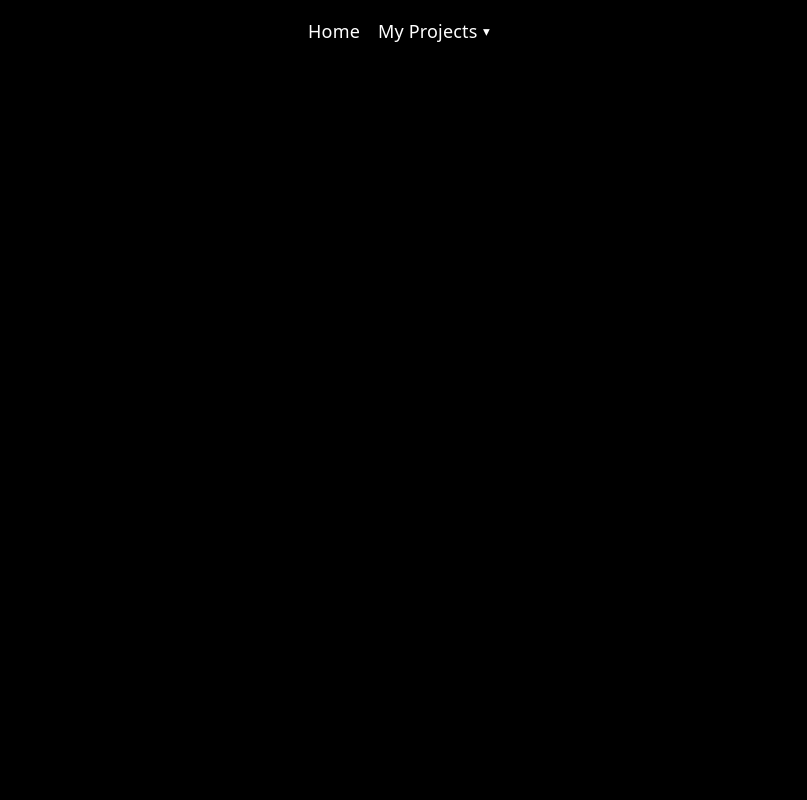
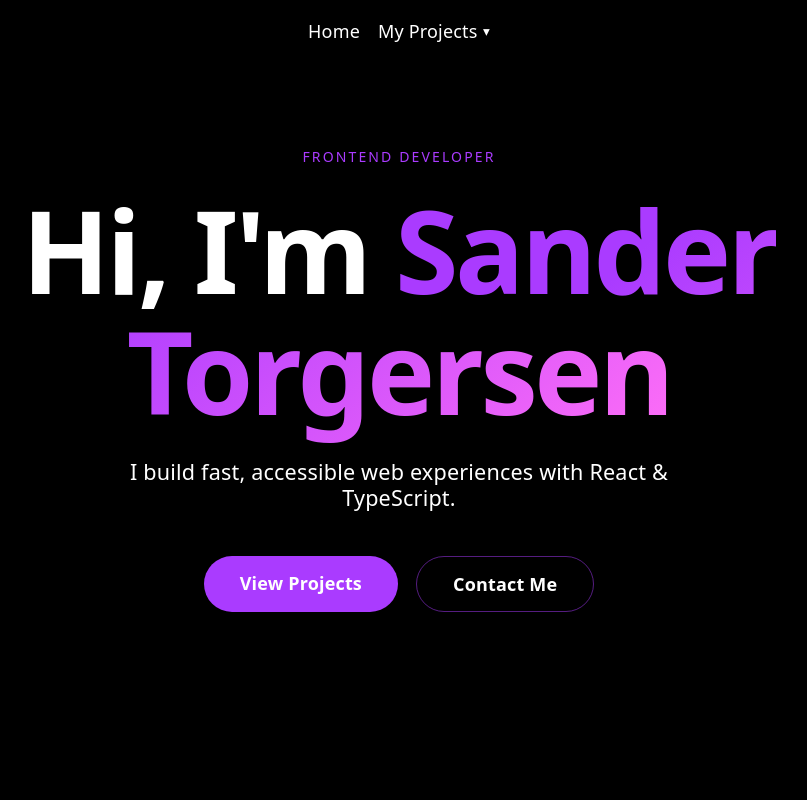
Before and after one commit to SanderTorg/Portfolio-2-Santo, a React (Vite) app: page / in a window 1280 px wide. Shown: the top 800 px of the page, without its empty margins (241-1048 px from the left). Built offline with nearby package versions, Linux system fonts and the light colour scheme.

Commit message:
feat: - added animations and fade out of view. - Added contact info

```diff
--- a/src/App.css
+++ b/src/App.css
@@ -1,3 +1,11 @@
+header {
+  position: fixed;
+  top: 0;
+  left: 0;
+  width: 100%;
+  z-index: 1000;
+}
+
 a {
   display: inline-block;
   color: var(--text);
@@ -7,6 +15,215 @@ a {
   }
 }
 
+/* BUTTONS */
+.btn-primary {
+  display: inline-block;
+  padding: 0.75rem 2rem;
+  background: var(--accent);
+  color: #fff !important;
+  border-radius: 999px;
+  font-weight: 600;
+  text-decoration: none;
+  transition:
+    opacity 0.2s,
+    transform 0.15s;
+  &:hover {
+    opacity: 0.85;
+  }
+}
+
+.btn-ghost {
+  display: inline-block;
+  padding: 0.75rem 2rem;
+  border: 1px solid var(--accent-border);
+  border-radius: 999px;
+  font-weight: 600;
+  text-decoration: none;
+  transition:
+    border-color 0.2s,
+    background 0.2s;
+  &:hover {
+    border-color: var(--accent);
+    background: var(--accent-bg);
+    color: var(--text-h);
+  }
+}
+
+/* HERO */
+.hero-section {
+  min-height: 90svh;
+  display: flex;
+  flex-direction: column;
+  justify-content: center;
+  align-items: center;
+  text-align: center;
+  padding: 4rem 1.5rem;
+  will-change: opacity, transform;
+}
+
+.hero-title {
+  font-size: clamp(3rem, 9vw, 7rem);
+  font-weight: 800;
+  line-height: 1.05;
+  letter-spacing: -0.03em;
+  margin: 0.5rem 0 1.5rem;
+  color: var(--text-h);
+}
+
+.accent-text {
+  background: linear-gradient(135deg, var(--accent) 30%, #ff6ef7);
+  -webkit-background-clip: text;
+  -webkit-text-fill-color: transparent;
+  background-clip: text;
+}
+
+.hero-sub {
+  font-size: clamp(1rem, 2vw, 1.2rem);
+  color: var(--text);
+  max-width: 44ch;
+  margin-bottom: 2.5rem;
+}
+
+.hero-ctas {
+  display: flex;
+  gap: 1rem;
+  flex-wrap: wrap;
+  justify-content: center;
+}
+
+/* SECTIONS */
+.content-section {
+  padding: 7rem 1.5rem;
+  min-height: 100svh;
+  max-width: 1000px;
+  margin: 0 auto;
+  display: flex;
+  flex-direction: column;
+  justify-content: center;
+  animation: section-exit linear both;
+  animation-timeline: view();
+  animation-range: exit 0% exit 100%;
+}
+
+@keyframes section-exit {
+  from {
+    opacity: 1;
+    transform: translateY(0);
+  }
+  to {
+    opacity: 0;
+    transform: translateY(-8%);
+  }
+}
+
+.section-label {
+  font-size: 0.78rem;
+  letter-spacing: 0.15em;
+  text-transform: uppercase;
+  color: var(--accent);
+  margin-bottom: 0.6rem;
+}
+
+.section-title {
+  font-size: clamp(2rem, 5vw, 3.5rem);
+  font-weight: 800;
+  letter-spacing: -0.025em;
+  line-height: 1.1;
+  margin-bottom: 2.5rem;
+  color: var(--text-h);
+}
+
+/* CARDS */
+.cards-grid {
+  display: grid;
+  grid-template-columns: repeat(auto-fit, minmax(260px, 1fr));
+  gap: 1.5rem;
+}
+
+.card {
+  display: block;
+  text-decoration: none;
+  background: var(--accent-bg);
+  border: 1px solid var(--accent-border);
+  border-radius: 0.75rem;
+  padding: 1.5rem;
+  box-shadow: var(--shadow);
+  transition:
+    border-color 0.2s,
+    box-shadow 0.2s;
+  cursor: pointer;
+
+  &:hover {
+    border-color: var(--accent);
+    box-shadow:
+      0 0 0 1px var(--accent),
+      var(--shadow);
+    color: var(--text);
+  }
+
+  .card-image {
+    width: 100%;
+    aspect-ratio: 16 / 9;
+    object-fit: cover;
+    border-radius: 0.5rem;
+    margin-bottom: 1rem;
+  }
+
+  h2 {
+    font-size: 1.2rem;
+    font-weight: 600;
+    color: var(--text-h);
+    margin-bottom: 0.5rem;
+  }
+
+  p {
+    color: var(--text);
+    font-size: 0.93rem;
+    line-height: 1.65;
+  }
+}
+
+/* ABOUT */
+.about-layout {
+  display: grid;
+  grid-template-columns: 1fr 1fr;
+  gap: 4rem;
+  align-items: center;
+  text-align: left;
+
+  @media (max-width: 768px) {
+    grid-template-columns: 1fr;
+    gap: 2.5rem;
+  }
+}
+
+.about-body {
+  color: var(--text);
+  font-size: 1.05rem;
+  line-height: 1.8;
+}
+
+.about-image img {
+  width: 100%;
+  border-radius: 1rem;
+  border: 1px solid var(--accent-border);
+}
+
+/* CONTACT */
+.contact-layout {
+  display: flex;
+  flex-direction: column;
+  align-items: center;
+  gap: 1.25rem;
+  text-align: center;
+}
+
+.social-links {
+  display: flex;
+  gap: 1rem;
+}
+
+/* DROPDOWN */
 .dropdown {
   position: relative;
 
@@ -61,35 +278,3 @@ a {
     }
   }
 }
-
-.card {
-  background: var(--accent-bg);
-  border: 1px solid var(--accent-border);
-  border-radius: 0.75rem;
-  padding: 1.5rem;
-  box-shadow: var(--shadow);
-  transition:
-    border-color 0.2s,
-    box-shadow 0.2s;
-
-  &:hover {
-    border-color: var(--accent);
-    box-shadow:
-      0 0 0 1px var(--accent),
-      var(--shadow);
-  }
-
-  h2 {
-    font-family: var(--heading);
-    font-size: 1.25rem;
-    font-weight: 600;
-    color: var(--text-h);
-    margin-bottom: 0.5rem;
-  }
-
-  p {
-    color: var(--text);
-    font-size: 0.95rem;
-    line-height: 1.6;
-  }
-}
--- a/src/components/layout/Layout.tsx
+++ b/src/components/layout/Layout.tsx
@@ -4,7 +4,7 @@ import Navbar from "./Navbar";
 export default function Layout() {
   return (
     <div>
-      <header>
+      <header className="header">
         <Navbar />
       </header>
       <main className="container mx-auto p-4">
--- a/src/components/layout/Navbar.tsx
+++ b/src/components/layout/Navbar.tsx
@@ -8,7 +8,7 @@ const projectLinks = [
 
 export default function Navbar() {
   return (
-    <nav className="flex w-full justify-center gap-4 py-4">
+    <nav className="flex w-full justify-center gap-4 py-4  bg-black/40 ">
       <a href="/">Home</a>
       <Dropdown label="My Projects" items={projectLinks} />
     </nav>
--- a/src/components/pages/home.tsx
+++ b/src/components/pages/home.tsx
@@ -1,49 +1,212 @@
+import { useRef } from "react";
+import { motion, useScroll, useTransform } from "motion/react";
 import Card from "../ui/Card";
 import heroImg from "../../assets/hero.png";
-import { motion, useScroll } from "motion/react";
+
+const projects = [
+  {
+    title: "Social Media App",
+    href: "/social-media",
+    image: heroImg,
+    desc: "A full-stack social platform with auth, posts, profiles and a follow system.",
+  },
+  {
+    title: "Online Shop",
+    href: "/online-shop",
+    image: heroImg,
+    desc: "E-commerce store with product listings, cart and checkout flow.",
+  },
+  {
+    title: "Auction House",
+    href: "/auction",
+    image: heroImg,
+    desc: "Real-time auction platform with live bidding and listing management.",
+  },
+];
+
+const fadeUp = {
+  hidden: { opacity: 0, y: 40 },
+  show: {
+    opacity: 1,
+    y: 0,
+    transition: { duration: 0.6, ease: "easeOut" as const },
+  },
+};
 
 export default function HomePage() {
-  const { scrollYProgress } = useScroll();
+  const heroRef = useRef<HTMLElement>(null);
+  const { scrollYProgress } = useScroll({
+    target: heroRef,
+    offset: ["start start", "end start"],
+  });
+  const heroOpacity = useTransform(scrollYProgress, [0, 0.8], [1, 0]);
+  const heroY = useTransform(scrollYProgress, [0, 1], ["0%", "20%"]);
 
   return (
-    <motion.section className="home-page" style={{ opacity: scrollYProgress }}>
-      <h1>My Portfolio</h1>
+    <div className="home-page">
+      <motion.section
+        ref={heroRef}
+        className="hero-section"
+        style={{ opacity: heroOpacity, y: heroY }}
+      >
+        <motion.p
+          className="section-label"
+          initial={{ opacity: 0, y: 16 }}
+          animate={{ opacity: 1, y: 0 }}
+          transition={{ delay: 0.1, duration: 0.5 }}
+        >
+          Frontend Developer
+        </motion.p>
 
-      <section>
-        <h2>Featured Projects</h2>
-        <p>Here are some of my recent projects.</p>
+        <motion.h1
+          className="hero-title"
+          initial={{ opacity: 0, y: 40 }}
+          animate={{ opacity: 1, y: 0 }}
+          transition={{ delay: 0.2, duration: 0.65, ease: "easeOut" }}
+        >
+          Hi, I'm <span className="accent-text">Sander Torgersen</span>
+        </motion.h1>
 
-        <div className="flex flex-wrap gap-4">
-          <Card title="Social Media Project" image={heroImg}>
-            Description of the project goes here.
-          </Card>
-          <Card title="Online Shop" image={heroImg}>
-            Description of the project goes here.
-          </Card>
-          <Card title="Auction House" image={heroImg}>
-            Description of the project goes here.
-          </Card>
-        </div>
+        <motion.p
+          className="hero-sub"
+          initial={{ opacity: 0, y: 30 }}
+          animate={{ opacity: 1, y: 0 }}
+          transition={{ delay: 0.38, duration: 0.55 }}
+        >
+          I build fast, accessible web experiences with React &amp; TypeScript.
+        </motion.p>
+
+        <motion.div
+          className="hero-ctas"
+          initial={{ opacity: 0, y: 20 }}
+          animate={{ opacity: 1, y: 0 }}
+          transition={{ delay: 0.55, duration: 0.5 }}
+        >
+          <a href="#projects" className="btn-primary">
+            View Projects
+          </a>
+          <a href="#contact" className="btn-ghost scr">
+            Contact Me
+          </a>
+        </motion.div>
+      </motion.section>
+
+      <section id="projects" className="content-section">
+        <motion.div
+          initial="hidden"
+          whileInView="show"
+          viewport={{ amount: 0.15 }}
+          variants={{ show: { transition: { staggerChildren: 0.15 } } }}
+        >
+          <motion.p className="section-label" variants={fadeUp}>
+            Projects
+          </motion.p>
+          <motion.h2 className="section-title" variants={fadeUp}>
+            Things I've Built
+          </motion.h2>
+
+          <div className="cards-grid">
+            {projects.map((p) => (
+              <motion.div key={p.href} variants={fadeUp}>
+                <Card title={p.title} image={p.image} href={p.href}>
+                  {p.desc}
+                </Card>
+              </motion.div>
+            ))}
+          </div>
+        </motion.div>
       </section>
 
-      <section>
-        <h2>About Me</h2>
-        <p>
-          Welcome to my portfolio. Here you can find my projects and work
-          experience.
-        </p>
+      <section id="about" className="content-section">
+        <motion.div
+          className="about-layout"
+          initial="hidden"
+          whileInView="show"
+          viewport={{ amount: 0.25 }}
+          variants={{ show: { transition: { staggerChildren: 0.15 } } }}
+        >
+          <div className="about-text">
+            <motion.p className="section-label" variants={fadeUp}>
+              About
+            </motion.p>
+            <motion.h2 className="section-title" variants={fadeUp}>
+              A Bit About Me
+            </motion.h2>
+            <motion.p className="about-body" variants={fadeUp}>
+              I'm a frontend developer studying at Noroff, passionate about
+              building clean, performant UIs. I love working with React,
+              TypeScript, and pushing the limits of what's possible in the
+              browser.
+            </motion.p>
+          </div>
+
+          <motion.div
+            className="about-image"
+            variants={{
+              hidden: { opacity: 0, x: 60 },
+              show: {
+                opacity: 1,
+                x: 0,
+                transition: { duration: 0.7, ease: "easeOut" },
+              },
+            }}
+          >
+            <img src={heroImg} alt="Santo" />
+          </motion.div>
+        </motion.div>
       </section>
 
-      <section>
-        <h2>Contact Me</h2>
-        <p>
-          You can reach me via email at{" "}
-          <a className="email-link" href="mailto:santorgersen@gmail.com">
+      <section id="contact" className="content-section">
+        <motion.div
+          className="contact-layout"
+          initial="hidden"
+          whileInView="show"
+          viewport={{ amount: 0.3 }}
+          variants={{ show: { transition: { staggerChildren: 0.15 } } }}
+        >
+          <motion.p className="section-label" variants={fadeUp}>
+            Contact
+          </motion.p>
+          <motion.h2 className="section-title" variants={fadeUp}>
+            Let's Work Together
+          </motion.h2>
+          <motion.p variants={fadeUp}>
+            Got a project in mind? Reach out and let's build something great.
+          </motion.p>
+          <motion.a
+            href="mailto:santorgersen@gmail.com"
+            className="btn-primary"
+            variants={fadeUp}
+            whileHover={{ scale: 1.05 }}
+            whileTap={{ scale: 0.97 }}
+          >
             santorgersen@gmail.com
-          </a>
-          .
-        </p>
+          </motion.a>
+
+          <motion.div className="social-links" variants={fadeUp}>
+            <motion.a
+              href="https://github.com/SanderTorg"
+              target="_blank"
+              rel="noopener noreferrer"
+              className="btn-ghost"
+              whileHover={{ scale: 1.05 }}
+              whileTap={{ scale: 0.97 }}
+            >
+              GitHub
+            </motion.a>
+            <motion.a
+              href="https://www.linkedin.com/in/sander-torgersen-545456336/"
+              target="_blank"
+              rel="noopener noreferrer"
+              className="btn-ghost"
+              whileHover={{ scale: 1.05 }}
+              whileTap={{ scale: 0.97 }}
+            >
+              LinkedIn
+            </motion.a>
+          </motion.div>
+        </motion.div>
       </section>
-    </motion.section>
+    </div>
   );
 }
--- a/src/index.css
+++ b/src/index.css
@@ -4,6 +4,7 @@
   --text: #ffffff;
   --text-h: #ffffff;
   --bg: #000000;
+  --bg-header: #000000;
   --border: #e5e4e7;
   --code-bg: #f4f3ec;
   --accent: #aa3bff;
@@ -61,6 +62,7 @@
   display: flex;
   flex-direction: column;
   box-sizing: border-box;
+  scroll-behavior: smooth;
 }
 
 body {
```
Also changed, not shown: src/components/ui/Card.tsx (+9 -7 lines).
